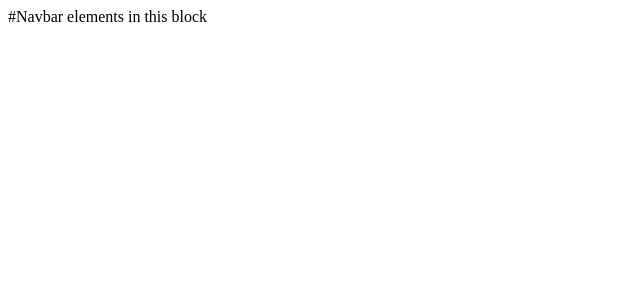
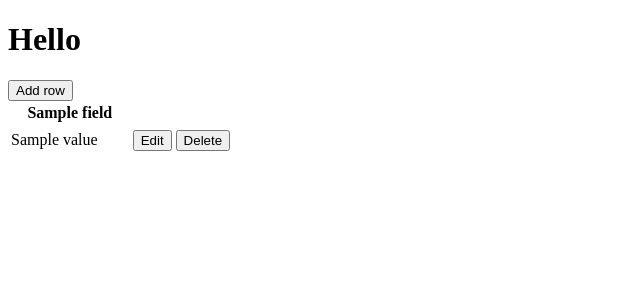
Before and after one commit to william6475/Bakery_stock_management_system_UI, a Django app: template templates/base_templates/manage_table_base_template.html in a window 1280 px wide. Shown: the top 300 px of the page, without its empty margins (0-640 px from the left). Run offline with Django 5.2, Linux system fonts and the light colour scheme; the template is opened without the code that fills it: most values are stand-ins (such as "Sample title", 1, 10 or a date in 2020).

Commit message:
Added base template for CRUD based webpages

```diff
--- a/Bakery_stock_management_UI/urls.py
+++ b/Bakery_stock_management_UI/urls.py
@@ -21,4 +21,5 @@ from stock_management_ui import views
 urlpatterns = [
     path('', views.login, name='login'),
     path('login/', views.login, name='login'),
+    path('manage_table_base_template/', views.manage_table_base_template, name='manage_table_base_template'),
 ]
--- a/stock_management_ui/models.py
+++ b/stock_management_ui/models.py
@@ -7,7 +7,6 @@ class Branches(models.Model):
     branch_name = models.CharField(db_column='Branch_name', max_length=100, blank=False, null=False)
     branch_phone_number = models.CharField(db_column='Branch_phone_number', max_length=15, blank=True, null=True)
     branch_city = models.CharField(db_column='Branch_city', max_length=50, blank=True, null=True)
-    is_deleted = models.BooleanField(db_column='Is_deleted', default = False)
 
     class Meta:
         managed = False
--- /dev/null
+++ b/stock_management_ui/static/stock_management_ui/manage_table_base_template.js
@@ -0,0 +1,33 @@
+function hide_block_add_record_form(){
+    //Hide the form
+    const form_elements = document.getElementsByClassName("add_row_form_element");
+    for(let i = 0; i < form_elements.length; i++){
+        form_elements[i].style.display = "none";
+        form_elements[i].style.disabled = true;
+
+    }
+
+    //Show the add row button
+    document.getElementById("add_row_button").disabled = false;
+    document.getElementById("add_row_button").style.display = "block";
+
+    //Revert the spacing of the labels now the form fields are hidden
+}
+function show_unblock_record_form(){
+    //Show the form
+    const form_elements = document.getElementsByClassName("add_row_form_element");
+    for(let i = 0; i < form_elements.length; i++){
+        form_elements[i].style.display = "";
+        form_elements[i].style.disabled = false;
+    }
+
+    //Show the add row button
+    document.getElementById("add_row_button").style.display = "none";
+    document.getElementById("add_row_button").disabled = true;
+    //Adapt the spacing for each of the column labels to align with the form fields
+    const table_headings = document.getElementsByClassName("field_labels");
+    for(let i = 0; i < table_headings.length; i++){
+        table_headings[i].style.paddingRight = "0em";
+    }
+
+}
--- /dev/null
+++ b/stock_management_ui/static/stock_management_ui/styles.css
@@ -0,0 +1,3 @@
+.td{
+    padding-right:2em;
+}
--- a/templates/base_templates/base_template.html
+++ b/templates/base_templates/base_template.html
@@ -1,16 +1,21 @@
+{% load static %}
 <!doctype html>
 <html lang="english">
 <head>
     <meta charset="UTF-8">
     <meta name="viewport" content="width=device-width, initial-scale=1">
+    <link rel="stylesheet" href="{% static 'stock_management_ui/styles.css' %}">
     <title>Bakery stock management system</title>
+    {% block head %}{% endblock %}
 </head>
-<body>
+<body {% block body_attributes %}{% endblock %}>
     <div class="topnav">
-        #Navbar elements in this block
+        <!--Navbar elements in this block-->
         {% block navbar %}
         {% endblock %}
     </div>
     <h1>{% block title %}{% endblock %}</h1>
+    {% block body %}{% endblock %}
+    {% block js_link %}{% endblock %}
 </body>
 </html>
--- a/templates/base_templates/manage_table_base_template.html
+++ b/templates/base_templates/manage_table_base_template.html
@@ -1,3 +1,58 @@
 {% extends "base_templates/base_template.html" %}
+{% load static %}
 
-#Use loops like the lesson 7 youtube video to make elements for each table field display and a row for each record
+{% block head %}
+    <script src="{% static 'stock_management_ui/manage_table_base_template.js' %}"></script>
+{% endblock %}
+
+{% block title %}
+    <h1>Hello</h1>
+{% endblock %}
+
+<!--Calls a JS function to disable the insert row form field until add row button clicked-->
+{% block body_attributes %}
+    onload="hide_block_add_record_form()"
+{% endblock %}
+
+{% block body %}
+    <!--Form to add new record-->
+    <form>
+        <button id="add_row_button" type="button" onclick="show_unblock_record_form()">Add row</button>
+        <table>
+            <!--Field labels-->
+            <tr>
+                {% for field in info.fields %}
+                    <th class="field_labels"><label class="field_label">{{ field }}</label></th>
+                {% endfor %}
+            </tr>
+
+        <!--Form for new record insertion-->
+        <tr>
+            {% for field in info.fields %}
+                <td>
+                    <input type="text" class="add_row_form_element">
+                </td>
+            {% endfor %}
+            <td>
+                <button type="button"  class="add_row_form_element" onclick="hide_block_add_record_form()">Save data</button>
+            </td>
+        </tr>
+        <!--Displays the actual data-->
+        {% for row in info.field_values %}
+            <tr>
+                {% for value in row %}
+                    <td class="td">
+                        {{ value }}
+                    </td>
+                {% endfor %}
+                <td>
+                    <button type="button">Edit</button>
+                </td>
+                <td>
+                    <button type="button">Delete</button>
+                </td>
+            </tr>
+        {% endfor %}
+    </table>
+    </form>
+{% endblock %}
```
Also changed, not shown: stock_management_ui/views.py (+24 -1 lines).
